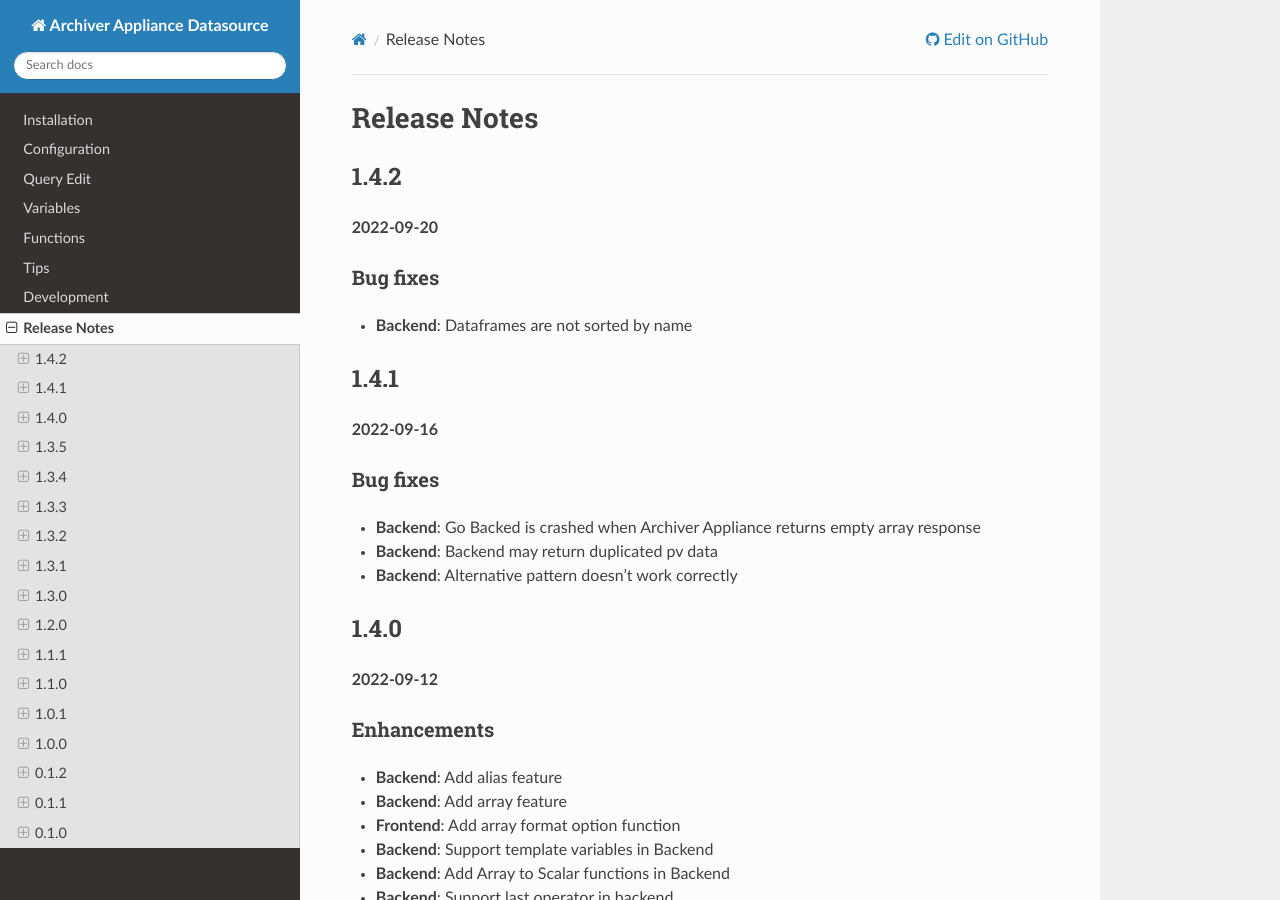
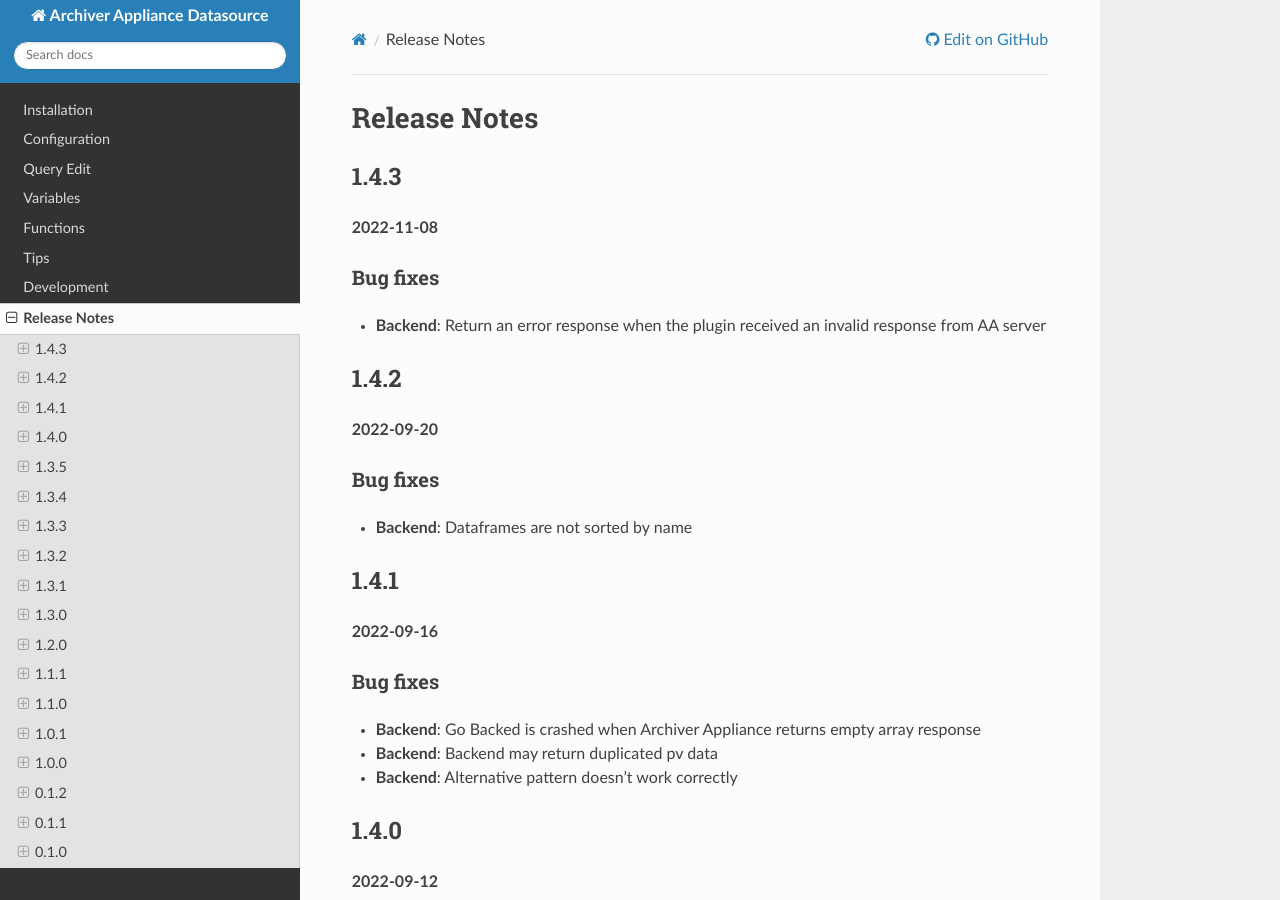
Before and after one commit to sasaki77/archiverappliance-datasource, a Sphinx documentation site: the page built from docs/releases.md, in a window 1280 px wide and 900 px high. Built offline with Sphinx 7.4.7 and the Read the Docs theme 2.0.0, drawn with Linux system fonts in a browser that asks for light colours.

Commit message:
REL: update for 1.4.3 release

```diff
--- a/docs/releases.md
+++ b/docs/releases.md
@@ -1,4 +1,10 @@
 # Release Notes
+## 1.4.3
+
+**2022-11-08**
+
+### Bug fixes
+- **Backend**: Return an error response when the plugin received an invalid response from AA server
 
 ## 1.4.2
 
--- a/package.json
+++ b/package.json
@@ -2,7 +2,7 @@
   "name": "sasaki77-archiver-appliance",
   "alerting": true,
   "private": true,
-  "version": "1.4.2",
+  "version": "1.4.3",
   "description": "ArchiverAppliance",
   "main": "index.js",
   "scripts": {
```
Also changed, not shown: CHANGELOG.md (+5 -0 lines).
